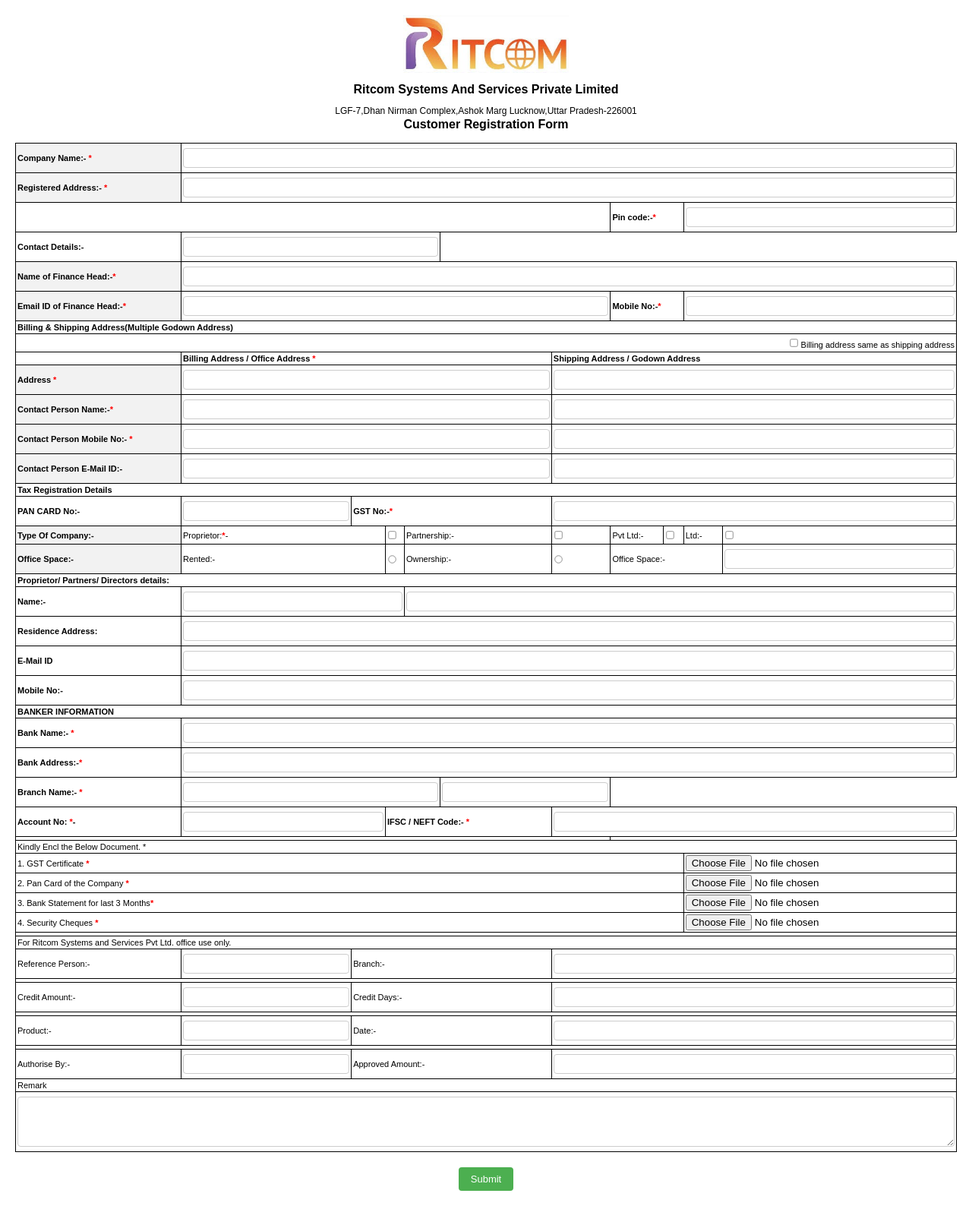
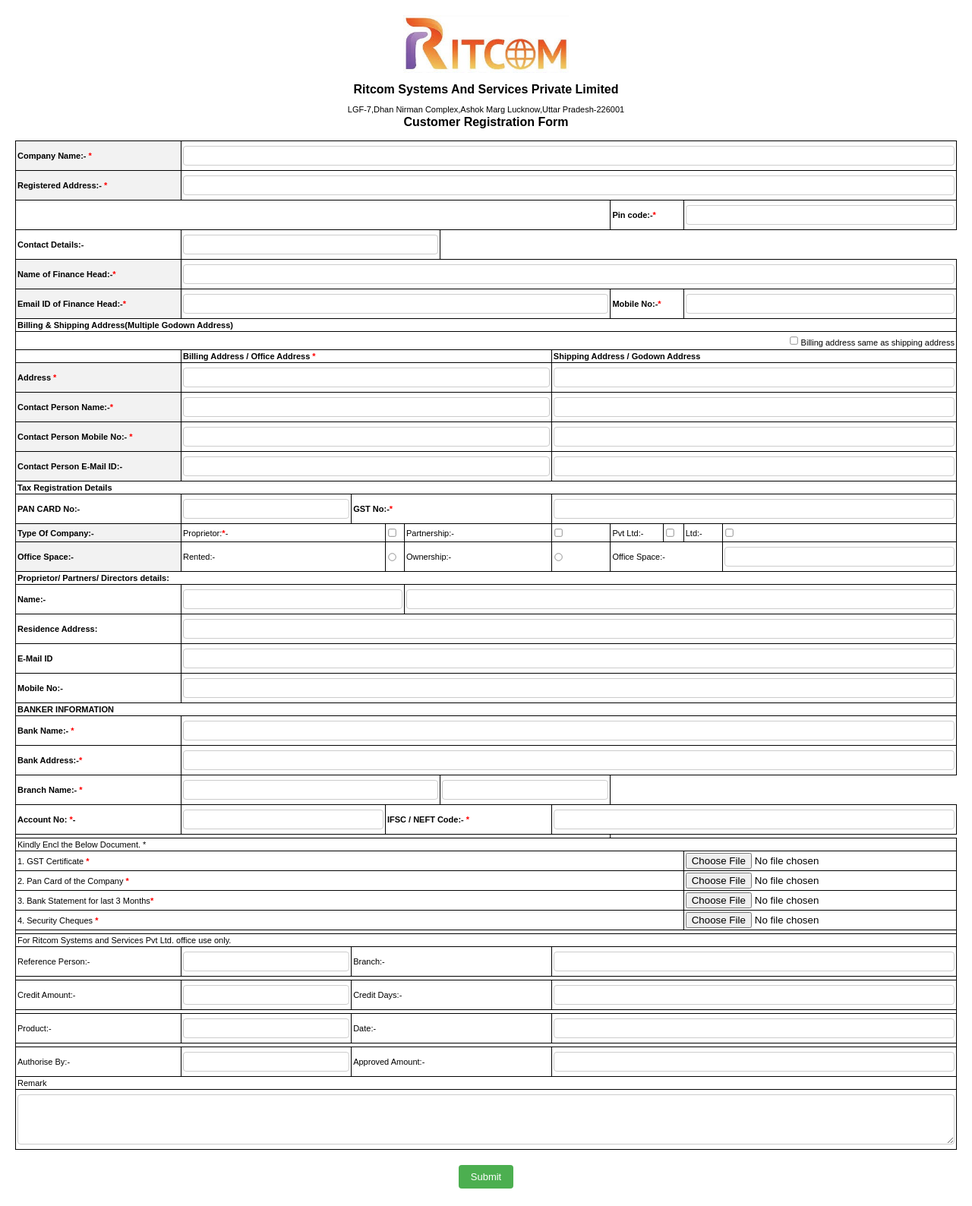
Before and after one commit to Shashan223/form, a Django app: page /register/ in a window 1280 px wide. Shown: the whole page at 76% size. After the commit the page ends 1565 px from the top, so only its background shows below. Run offline with Django 5.2, Linux system fonts and the light colour scheme.

Commit message:
Your commit message here

```diff
--- a/templates/customTemp/form.html
+++ b/templates/customTemp/form.html
@@ -9,7 +9,7 @@
         body {
             font-family: Arial, sans-serif;
             margin: 20px;
-            font-size: 12px; /* smaller font for whole body */
+            font-size: 11px; /* smaller font for whole body */
         }
        .header-logo {
             display: block;
```
